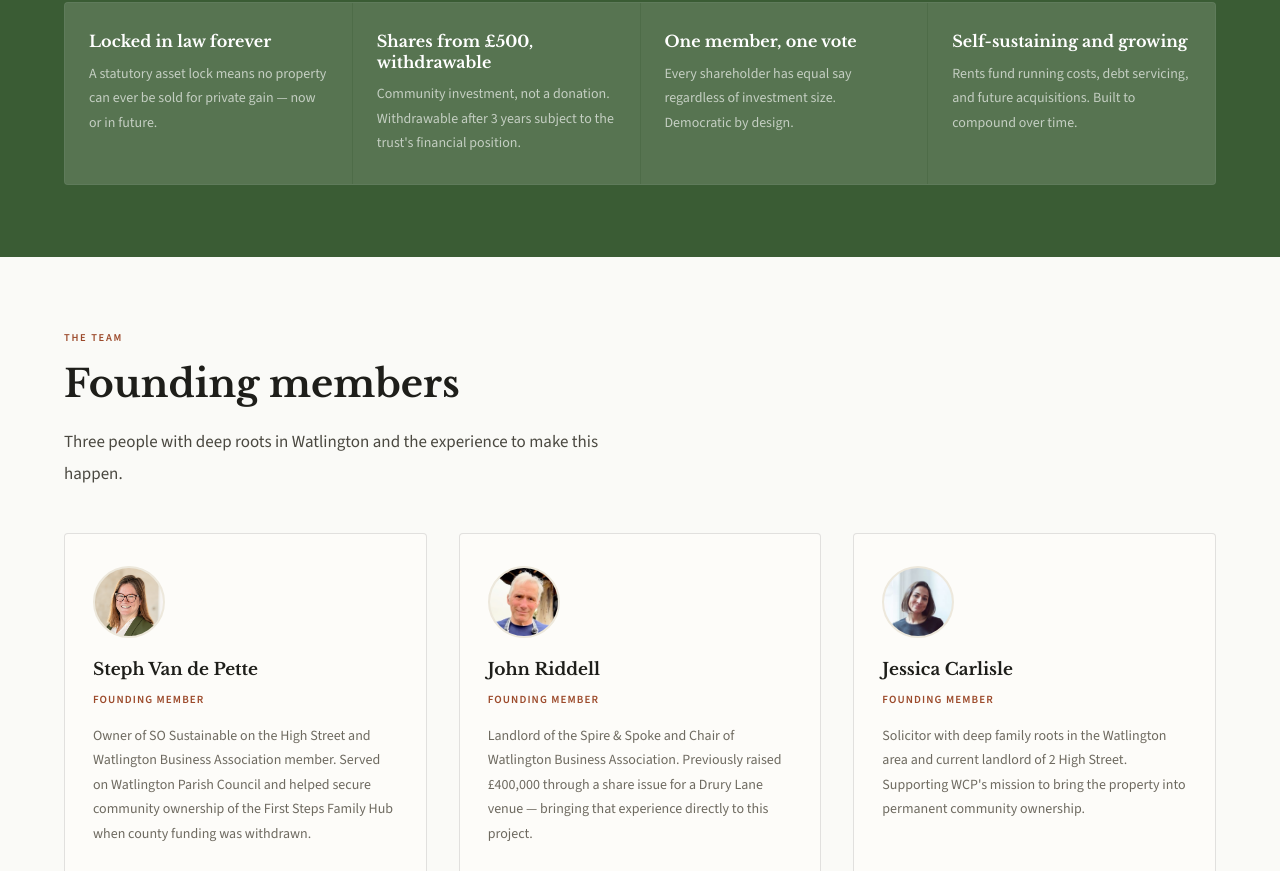
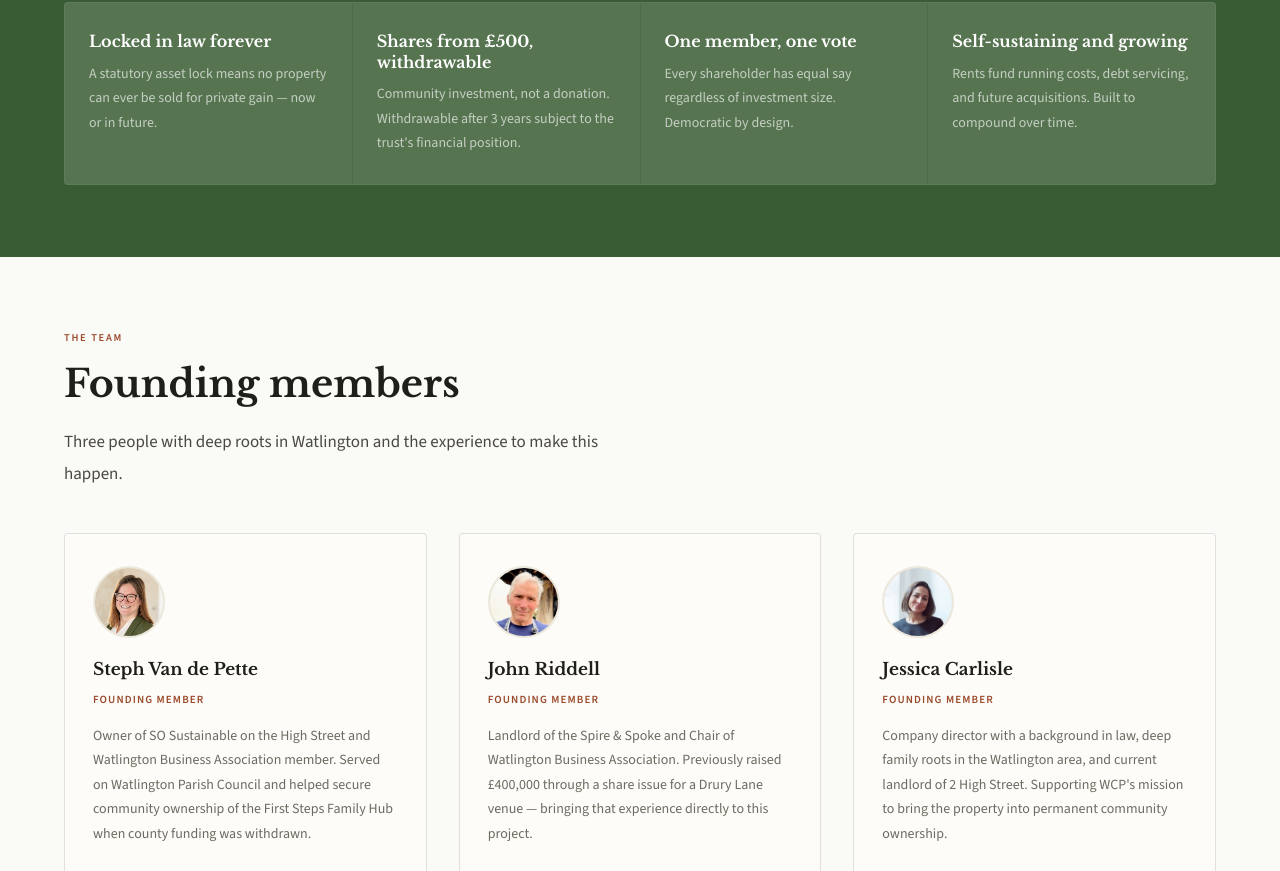
Before and after one commit to watlingtoncpt/watlingtoncpt, a plain HTML site: page index.html in a window 1280 px wide. Shown: the part 5283-6154 px from the top of the page. Drawn offline with nearby package versions, Linux system fonts and the light colour scheme.

Commit message:
Update index.html

```diff
--- a/index.html
+++ b/index.html
@@ -443,7 +443,6 @@ footer { background: var(--ink); padding: 48px 5vw 32px; }
       <p>2 High Street has been in the Carlisle family for decades. Mark Carlisle, a chartered surveyor, land agent, and one of the most respected property professionals in South Oxfordshire, understood instinctively what makes a high street work. He knew that independent businesses need landlords who take a long view: fair rents, continuity, and a genuine interest in the people on the other side of the lease.</p>
       <p>Mark spent his career working with families, estates, and communities across the region, and brought that same sensibility to his own property. He and his wife Ming were landlords who supported their tenants and cared about what happened on Watlington's High Street. That approach made it possible for the businesses here to put down roots.</p>
       <p>Mark died in November 2025. Ming lives with Alzheimer's at Sanctuary Care Home in Watlington. In bringing 2 High Street into community ownership, we hope to honour what they stood for as landlords, and to make permanent the kind of stewardship they practised for so long.</p>
-      <p>We are grateful to the Carlisle family for their support of this project.</p>
     </div>
   </div>
 </section>
@@ -558,7 +557,7 @@ footer { background: var(--ink); padding: 48px 5vw 32px; }
       </div>
       <div class="founder-name">Jessica Carlisle</div>
       <div class="founder-role">Founding Member</div>
-      <p>Solicitor with deep family roots in the Watlington area and current landlord of 2 High Street. Supporting WCP's mission to bring the property into permanent community ownership.</p>
+      <p>Company director with a background in law, deep family roots in the Watlington area, and current landlord of 2 High Street. Supporting WCP's mission to bring the property into permanent community ownership.</p>
     </div>
   </div>
 </section>
```
